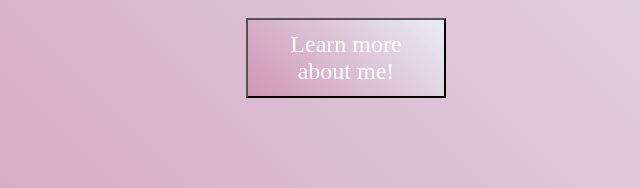
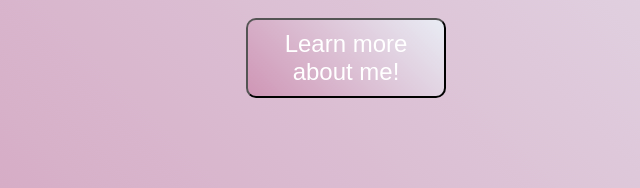
Before and after one commit to akim426/bitsofgood_ak, a plain HTML site: page index.html in a window 1280 px wide. Shown: the part 432-620 px from the top of the page, 379-1019 px from the left. Drawn offline with Linux system fonts and the light colour scheme.

Commit message:
Update style.css
changed border radius

```diff
--- a/style.css
+++ b/style.css
@@ -31,15 +31,15 @@
     top: 450px;
     left: 625px;
     background-image: linear-gradient(45deg, #93a5cf 0%, #e4efe9 100%);
-    border-radius: 8px #fff;
     padding: 10px 20px;
     height: 80px;
     width: 200px;
     font-size: 24px;
-    font-family: poppins;
+    font-family: 'Poppins', sans-serif;
     cursor: pointer;
     transition: background-color 0.5s, color 0.5s;
     color: white;
+    border-radius: 10px;
 }
 
 
```
